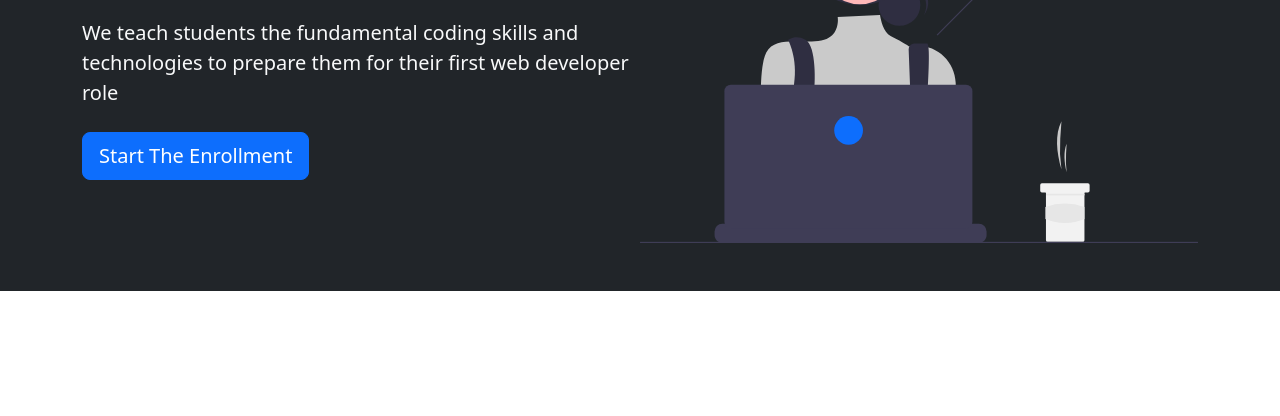
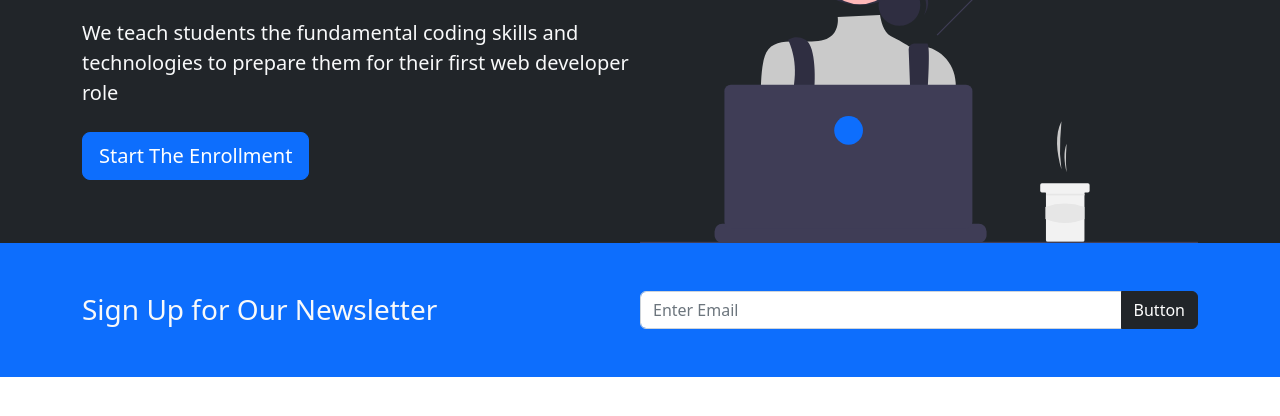
Before and after one commit to phyzikhs/bootstrap, a plain HTML site: page index.html in a window 1280 px wide. Shown: the part 238-654 px from the top of the page. Drawn offline with nearby package versions, Linux system fonts and the light colour scheme.

Commit message:
Newsletter: Display Flex for Medium

```diff
--- a/index.html
+++ b/index.html
@@ -38,7 +38,7 @@
 	</nav>
 
 	<!-- Showcase -->
-	<section class="bg-dark text-light p-5 text-center text-sm-start">
+	<section class="bg-dark text-light p-5 p-lg-0 pt-lg-5 text-center text-sm-start">
 		<div class="container">
 			<div class="d-sm-flex align-items-center justify-content-between">
 				<div>
@@ -57,6 +57,19 @@
 		</div>
 	</section>
 
+	<!-- Newsletter -->
+	<section class="bg-primary text-light p-5">
+		<div class="container">
+			<div class="d-md-flex justify-content-between align-items-center">
+				<h3 class="mb-3 mb-md-0">Sign Up for Our Newsletter</h3>
+				<div class="input-group news-input">
+					<input type="text" class="form-control" placeholder="Enter Email">
+					<button class="btn btn-dark" type="button">Button</button>
+				</div>
+			</div>
+		</div>
+	</section>
+
 	<script src="https://cdn.jsdelivr.net/npm/bootstrap@5.2.2/dist/js/bootstrap.bundle.min.js" integrity="sha384-OERcA2EqjJCMA+/3y+gxIOqMEjwtxJY7qPCqsdltbNJuaOe923+mo//f6V8Qbsw3" crossorigin="anonymous"></script>
 </body>
 </html>
--- a/style.css
+++ b/style.css
@@ -0,0 +1,6 @@
+
+@media(min-width: 768px) {
+    .news-input {
+        width: 50%;
+    }
+}
```
